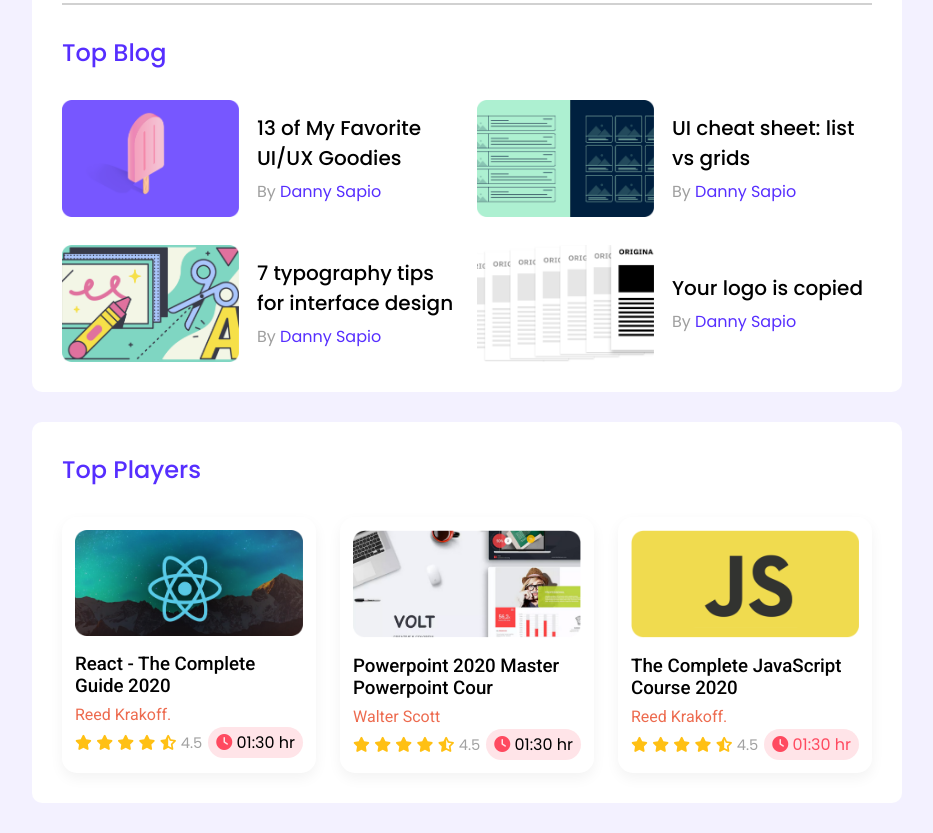
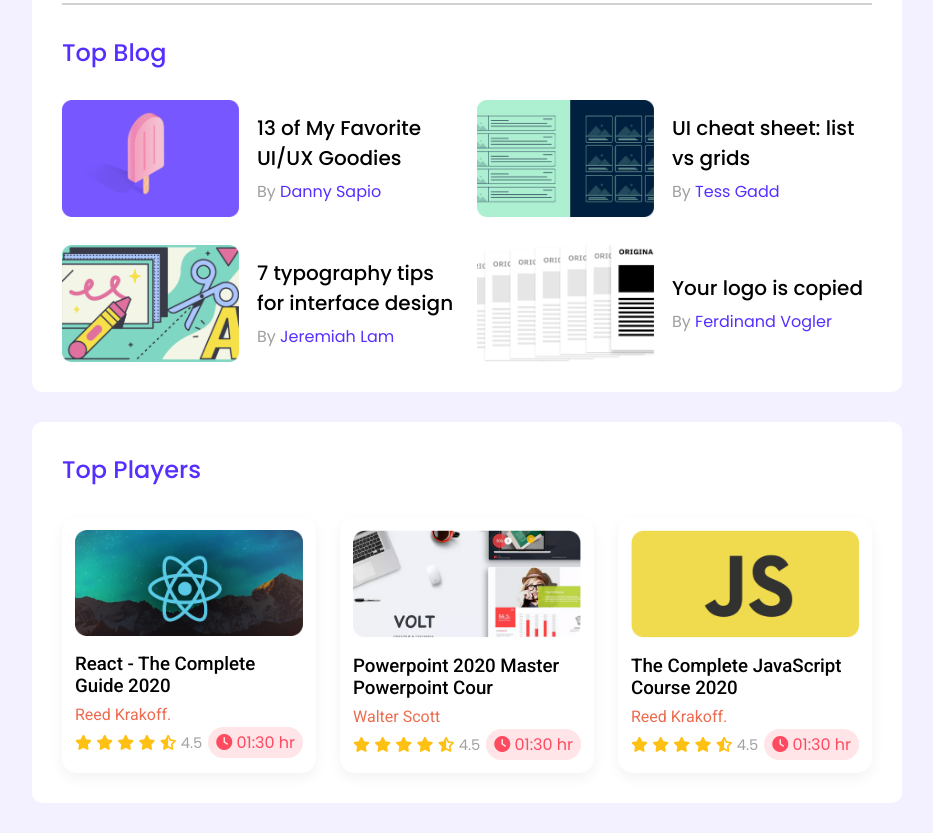
Before and after one commit to NabinIslam/leader-board, a plain HTML site: page index.html in a window 1280 px wide. Shown: the part 387-1220 px from the top of the page, without its empty margins (173-1106 px from the left). Drawn offline with Linux system fonts and the light colour scheme.

Commit message:
some little fixing

```diff
--- a/index.html
+++ b/index.html
@@ -102,7 +102,7 @@
                 </div>
                 <div class="blog_info">
                   <h3 class="blog_title">UI cheat sheet: list vs grids</h3>
-                  <p class="author">By <a href="#">Danny Sapio</a></p>
+                  <p class="author">By <a href="#">Tess Gadd</a></p>
                 </div>
               </article>
               <article class="blog">
@@ -113,7 +113,7 @@
                   <h3 class="blog_title">
                     7 typography tips for interface design
                   </h3>
-                  <p class="author">By <a href="#">Danny Sapio</a></p>
+                  <p class="author">By <a href="#">Jeremiah Lam</a></p>
                 </div>
               </article>
               <article class="blog">
@@ -122,7 +122,7 @@
                 </div>
                 <div class="blog_info">
                   <h3 class="blog_title">Your logo is copied</h3>
-                  <p class="author">By <a href="#">Danny Sapio</a></p>
+                  <p class="author">By <a href="#">Ferdinand Vogler</a></p>
                 </div>
               </article>
             </div>
@@ -151,7 +151,8 @@
                   <span class="rating_number">4.5</span>
                 </div>
                 <div class="duration">
-                  <i class="fa-solid fa-clock"></i> <span>01:30 hr</span>
+                  <i class="fa-solid fa-clock"></i>
+                  <span class="duration_time">01:30 hr</span>
                 </div>
               </div>
             </div>
@@ -171,7 +172,8 @@
                   <span class="rating_number">4.5</span>
                 </div>
                 <div class="duration">
-                  <i class="fa-solid fa-clock"></i> <span>01:30 hr</span>
+                  <i class="fa-solid fa-clock"></i>
+                  <span class="duration_time">01:30 hr</span>
                 </div>
               </div>
             </div>
@@ -189,7 +191,8 @@
                   <span class="rating_number">4.5</span>
                 </div>
                 <div class="duration">
-                  <i class="fa-solid fa-clock"></i> <span class="duration_time">01:30 hr</span>
+                  <i class="fa-solid fa-clock"></i>
+                  <span class="duration_time">01:30 hr</span>
                 </div>
               </div>
             </div>
```
